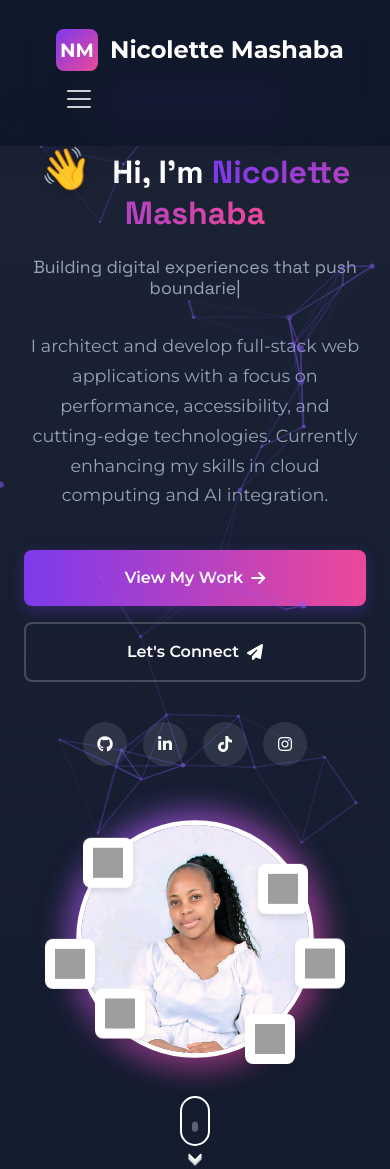
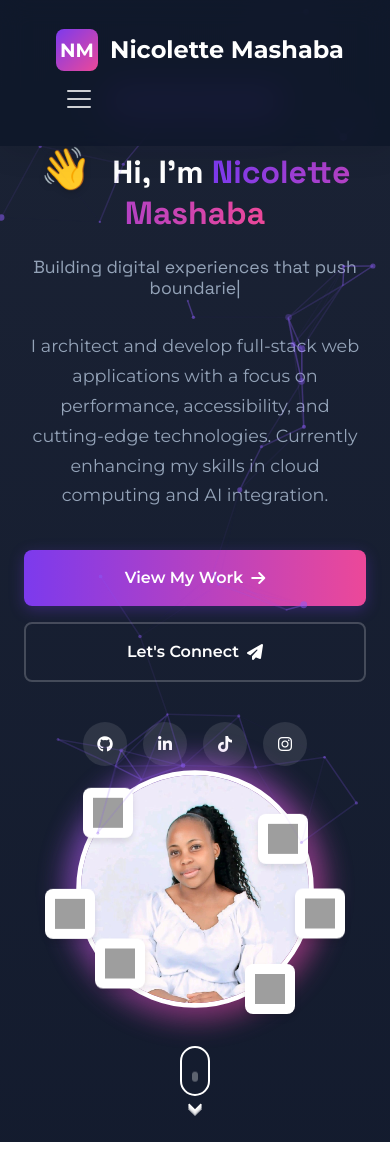
Before and after one commit to NickiMash17/personal_porfolio, a plain HTML site: page index.html in a window 390 px wide. Shown: the top 1169 px of the page. Drawn offline with nearby package versions, Linux system fonts and the light colour scheme; grey boxes are pictures that could not be loaded; animation ran at ten frames a second.

Commit message:
adding mobile responsiveness to the page

```diff
--- a/index.html
+++ b/index.html
@@ -6,6 +6,11 @@
     <meta name="viewport" content="width=device-width, initial-scale=1.0">
     <meta name="description" content="Nicolette Mashaba - Innovative Full Stack Developer creating modern web experiences with React, Node.js, and cloud technologies. Explore my portfolio of cutting-edge projects.">
     <title>Nicolette Mashaba | Full Stack Developer</title>
+
+    <!-- Mobile responsiveness tags -->
+    <meta name="viewport" content="width=device-width, initial-scale=1, minimum-scale=1, maximum-scale=1">
+    <meta name="apple-mobile-web-app-capable" content="yes">
+    <meta name="apple-mobile-web-app-status-bar-style" content="black-translucent">
 
     <!-- Preload critical resources -->
     <link rel="preload" href="https://cdn.jsdelivr.net/npm/bootstrap@5.3.0/dist/css/bootstrap.min.css" as="style">
--- a/src/main.css
+++ b/src/main.css
@@ -506,6 +506,11 @@ ul {
       opacity: 0;
   }
 }
+.hero-image-wrapper {
+  margin-top: -50px; /* Pull the image up */
+  position: relative;
+  z-index: 2;
+}
 /* Profile Image Styles */
 .profile-image-container {
   position: relative;
--- a/src/main.js
+++ b/src/main.js
@@ -374,3 +374,27 @@ document.querySelectorAll('.skill-icon img').forEach(icon => {
         tooltip.style.visibility = 'hidden';
     });
 });
+// Mobile menu close on click
+document.querySelectorAll('.navbar-nav .nav-link').forEach(link => {
+    link.addEventListener('click', () => {
+      const navbarCollapse = document.querySelector('.navbar-collapse');
+      if (navbarCollapse.classList.contains('show')) {
+        const bsCollapse = new bootstrap.Collapse(navbarCollapse);
+        bsCollapse.hide();
+      }
+    });
+  });
+
+  // Adjust particles density on mobile
+  function adjustParticlesForMobile() {
+    if (window.innerWidth < 768) {
+      if (typeof particlesJS !== 'undefined' && pJSDom.length) {
+        pJSDom[0].pJS.particles.number.value = 60;
+        pJSDom[0].pJS.particles.line_linked.distance = 100;
+        pJSDom[0].pJS.fn.vendors.refresh();
+      }
+    }
+  }
+
+  window.addEventListener('resize', adjustParticlesForMobile);
+  window.addEventListener('load', adjustParticlesForMobile);
```
